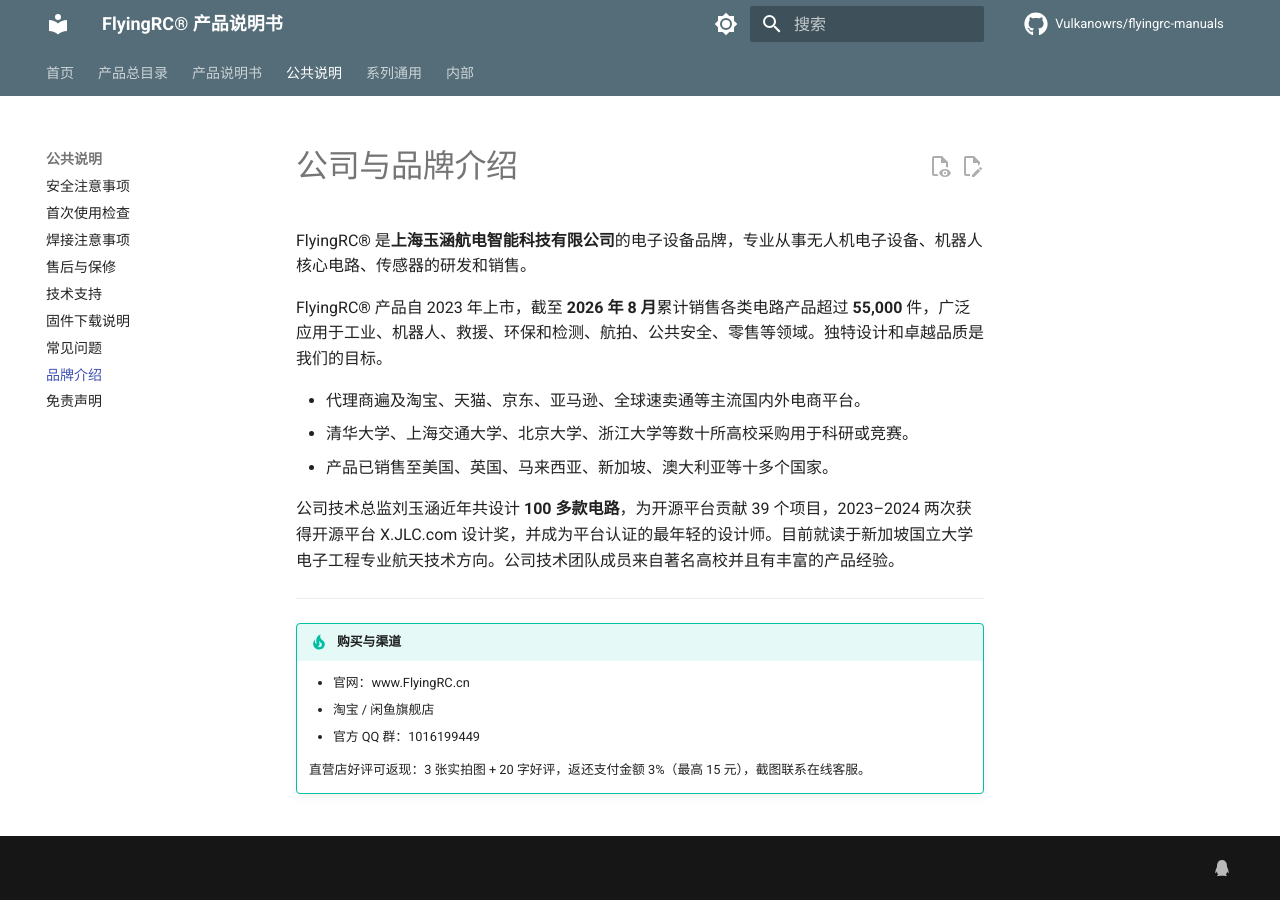
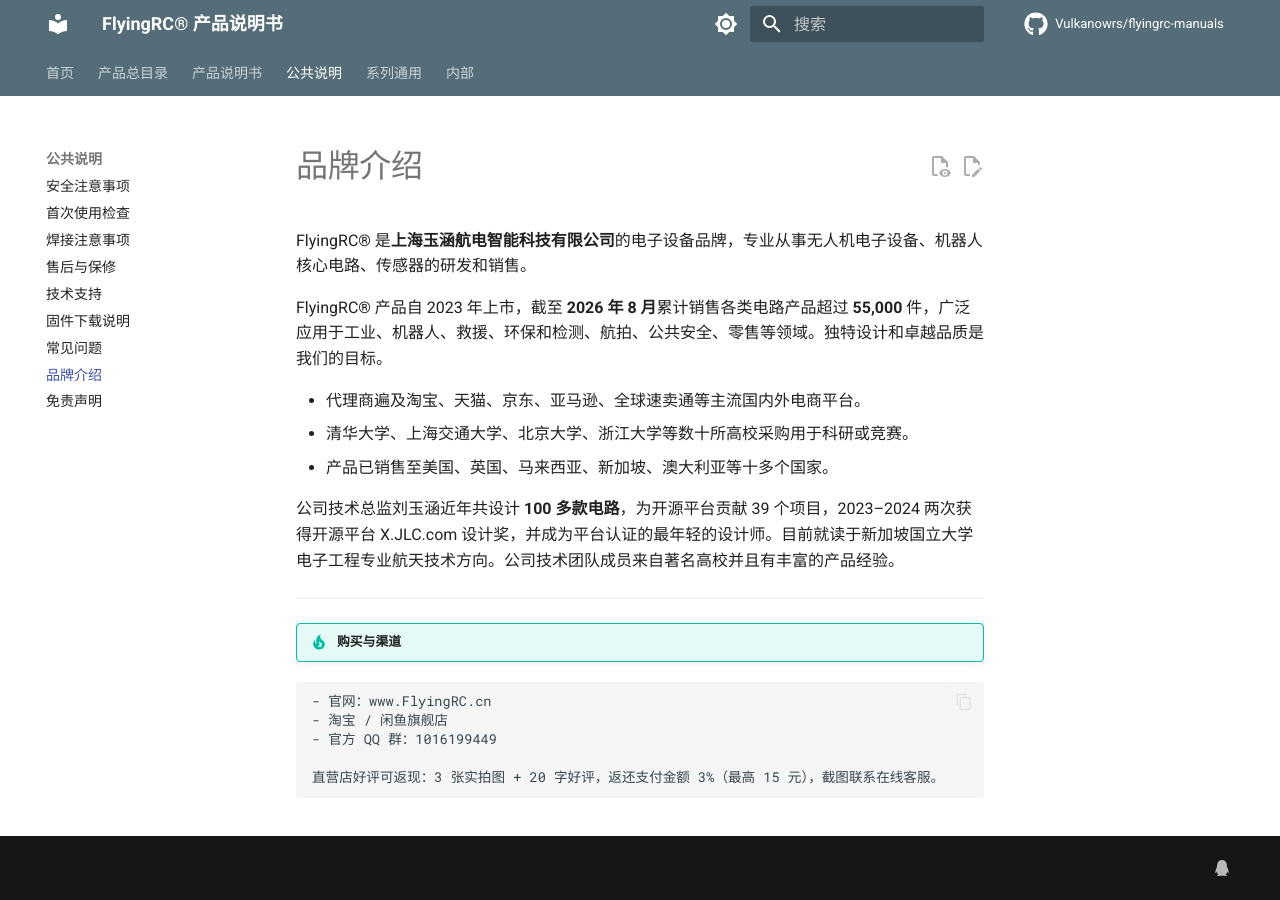
Before and after one commit to Vulkanowrs/flyingrc-manuals, an MkDocs documentation site: the page built from docs/shared/brand-intro.md, in a window 1280 px wide. Built offline with MkDocs 1.6.1 and Material for MkDocs 9.7.7, drawn with Linux system fonts in a browser that asks for light colours; comment, search, counter and statistics services are not loaded.

Commit message:
docs: 更新 shared/brand-intro.md

````diff
--- a/docs/shared/brand-intro.md
+++ b/docs/shared/brand-intro.md
@@ -1,5 +1,3 @@
-# 公司与品牌介绍
-
 FlyingRC® 是**上海玉涵航电智能科技有限公司**的电子设备品牌，专业从事无人机电子设备、机器人核心电路、传感器的研发和销售。
 
 FlyingRC® 产品自 2023 年上市，截至 **2026 年 8 月**累计销售各类电路产品超过 **55,000** 件，广泛应用于工业、机器人、救援、环保和检测、航拍、公共安全、零售等领域。独特设计和卓越品质是我们的目标。
@@ -14,8 +12,10 @@
 
 !!! tip "购买与渠道"
 
-    - 官网：www.FlyingRC.cn
-    - 淘宝 / 闲鱼旗舰店
-    - 官方 QQ 群：1016199449
+```
+- 官网：www.FlyingRC.cn
+- 淘宝 / 闲鱼旗舰店
+- 官方 QQ 群：1016199449
 
-    直营店好评可返现：3 张实拍图 + 20 字好评，返还支付金额 3%（最高 15 元），截图联系在线客服。
+直营店好评可返现：3 张实拍图 + 20 字好评，返还支付金额 3%（最高 15 元），截图联系在线客服。
+```
````
